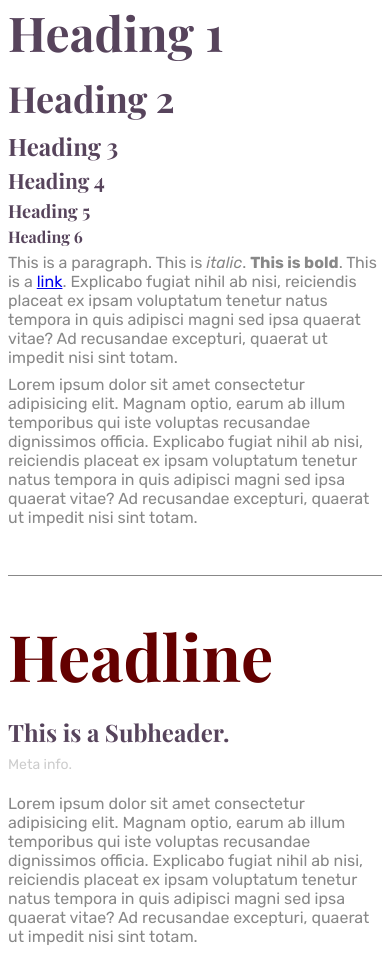
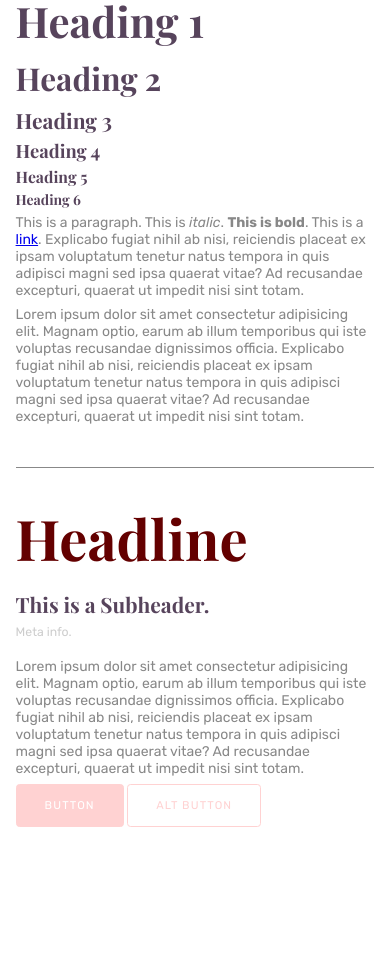
Before and after one commit to raescano/sassy-base, a plain HTML site: page index.html in a window 390 px wide. After the commit the page ends 844 px from the top, so only its background shows below. Drawn offline with nearby package versions, Linux system fonts and the light colour scheme; a script that the page names is missing; a web font is replaced by a local one.

Commit message:
Updated Media Queries

```diff
--- a/index.html
+++ b/index.html
@@ -15,6 +15,8 @@
 </head>
 
 <body>
+
+    <div class="container">
     <h1>Heading 1</h1>
     <h2>Heading 2</h2>
     <h3>Heading 3</h3>
@@ -35,6 +37,11 @@
 
     <p>Lorem ipsum dolor sit amet consectetur adipisicing elit. Magnam optio, earum ab illum temporibus qui iste voluptas recusandae dignissimos officia. Explicabo fugiat nihil ab nisi, reiciendis placeat ex ipsam voluptatum tenetur natus tempora in quis adipisci magni sed ipsa quaerat vitae? Ad recusandae excepturi, quaerat ut impedit nisi sint totam.</p>
 
+    <a href="#" class="button">Button</a>
+    <a href="#" class="button alt">Alt Button</a>
+
+</div>
+
     <script src="js/script.js" />
 </body>
 </html>
--- /dev/null
+++ b/scss/partials/_components.scss
@@ -0,0 +1,30 @@
+/* COMPONENTS */
+
+// BUTTONS
+
+a.button, .button {
+    font-size: .8em;
+    letter-spacing: .1em;
+    display: inline-block;
+    background: $link-color;
+    padding: 1.25em 2.5em;
+    border-radius: .32em;
+    border: 1px solid $link-color;
+    color: #fff;
+    text-transform: uppercase;
+    text-decoration: none;
+
+    &.alt {
+        background: rgba(255, 255, 255, 0);
+        border: 1px solid $link-color;
+        color: $link-color;
+    }
+
+    &:hover,
+    &.alt:hover {
+        color: #fff;
+        border: 1px solid $link-color-dark;
+        background: $link-color-dark;
+        }
+
+}
--- /dev/null
+++ b/scss/partials/_layout.scss
@@ -0,0 +1,52 @@
+/* LAYOUT */
+
+* {box-sizing: border-box;}
+
+// SMALL SCREEN AND UP (MOBILE FIRST)
+
+.container {
+    width: 100%;
+    margin: 0 auto;
+    padding: 0 4%;
+}
+
+body {
+    font-size: 87.5%; /* 14px*/
+    margin: 0;
+    padding: 0;
+}
+
+// MEDIUM SCREEN (TABLETS)
+@media (min-width: $breakpoint-small) {
+    body {
+        font-size: 100%; /* 16px*/
+    }
+    .container {
+        width: 100%;
+    }
+}
+
+// LARGE SCREEN  (NOTEBOOKS)
+@media (min-width: $breakpoint-medium) {
+
+    body {
+        font-size: 100%; /* 16px*/
+    }
+
+    .container{
+        max-width: $breakpoint-large - 50;
+        padding: 0 50px;
+    }
+}
+
+// EXTRA LARGE SCREEN (DESKTOP++)
+@media (min-width: $breakpoint-large) {
+
+    body {
+        font-size: 112.5%; /* 14px*/
+    }
+
+    .container {
+        max-width: $breakpoint-large - 50;
+    }
+}
--- a/scss/style.scss
+++ b/scss/style.scss
@@ -8,7 +8,17 @@ $type-color-headings: rgba(87, 68, 92, 1);
 $type-color-lightgrey: rgba(0, 0, 0, .2);
 
 // COLOR
+$link-color: rgb(255, 210, 210);
+$link-color-dark: rgb(168, 52, 52);
 $accent-color: #640000;
+
+// BREAKPOINTS
+
+$breakpoint-small: 768px;
+$breakpoint-medium: 992px;
+$breakpoint-large: 1250px;
 
 @import "partials/toc";
 @import "partials/typography";
+@import "partials/components";
+@import "partials/layout";
```
Also changed, not shown: scss/partials/_toc.scss (+7 -2 lines), css/partials/_components.css (added), css/partials/_layout.css (added), css/style.css, 5 other files.
